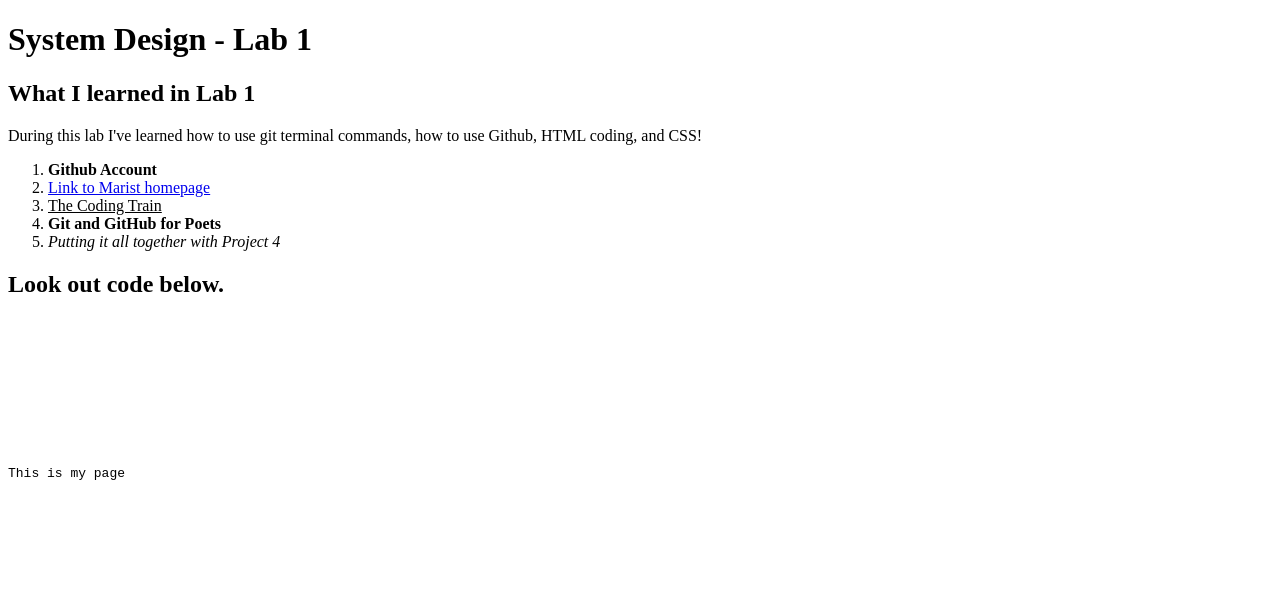
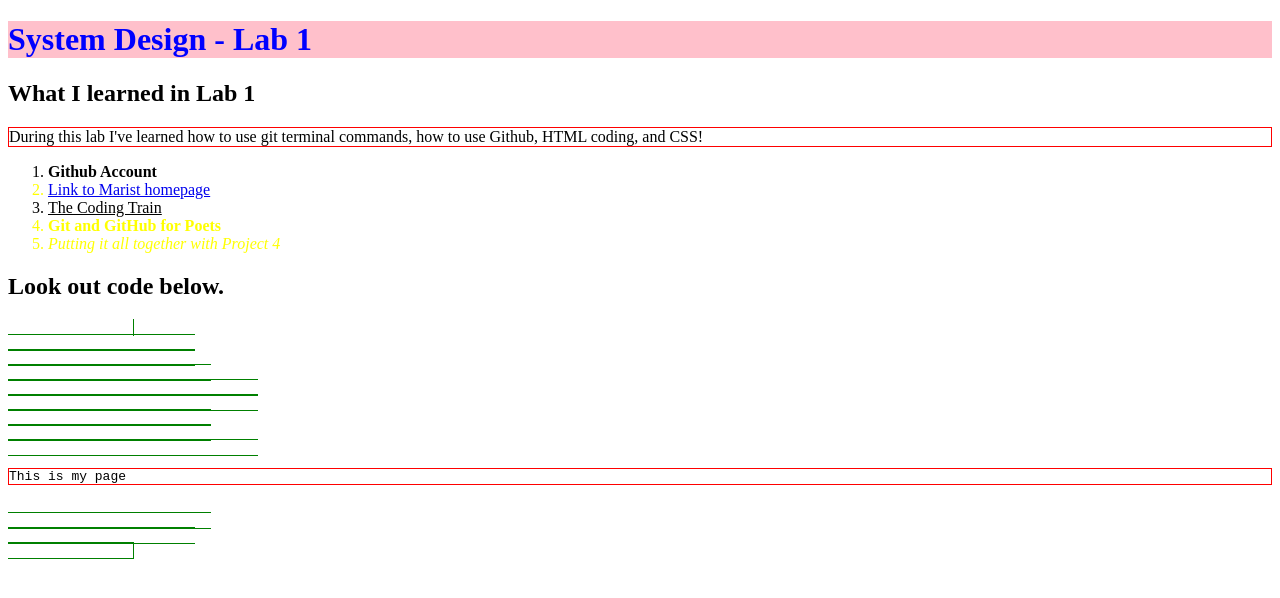
Before and after one commit to ThomasCurran2/system-design-lab-1, a plain HTML site: page index.html in a window 1280 px wide. Drawn offline with Linux system fonts and the light colour scheme.

Commit message:
Added CSS file and styling
feat: Implemented CSS for lab 1

```diff
--- a/index.html
+++ b/index.html
@@ -4,11 +4,17 @@
   <head>
     <meta charset="utf-8">
     <title>Hello World - Thomas Curran</title>
+	<link rel="stylesheet" href="list.css">
+	<style>
+		p {
+        border: 1px solid red;
+      }
+	</style>
   </head>
 
   <body>
 
-	<header><h1>System Design - Lab 1</h1></header>
+	<header><h1 style= "color: blue; background-color: pink;">System Design - Lab 1</h1></header>
 
 	<h2>What I learned in Lab 1</h2>
 
@@ -17,10 +23,10 @@
 	<ol>
 
 		<li><strong>Github Account</strong></li>
-		<li><a href="https://www.marist.edu/">Link to Marist homepage</a></li>
+		<li class= "weird_list"><a href="https://www.marist.edu/">Link to Marist homepage</a></li>
 		<li><u>The Coding Train</u></li>
-		<li><b>Git and GitHub for Poets</b></li>
-		<li><i>Putting it all together with Project 4 </i></li>
+		<li class= "weird_list"><b>Git and GitHub for Poets</b></li>
+		<li class= "weird_list"><i>Putting it all together with Project 4 </i></li>
 
 	</ol>
 
--- /dev/null
+++ b/list.css
@@ -0,0 +1,7 @@
+.weird_list {
+	color: yellow;
+}
+
+code {
+	border: 1px solid green;
+}
```
